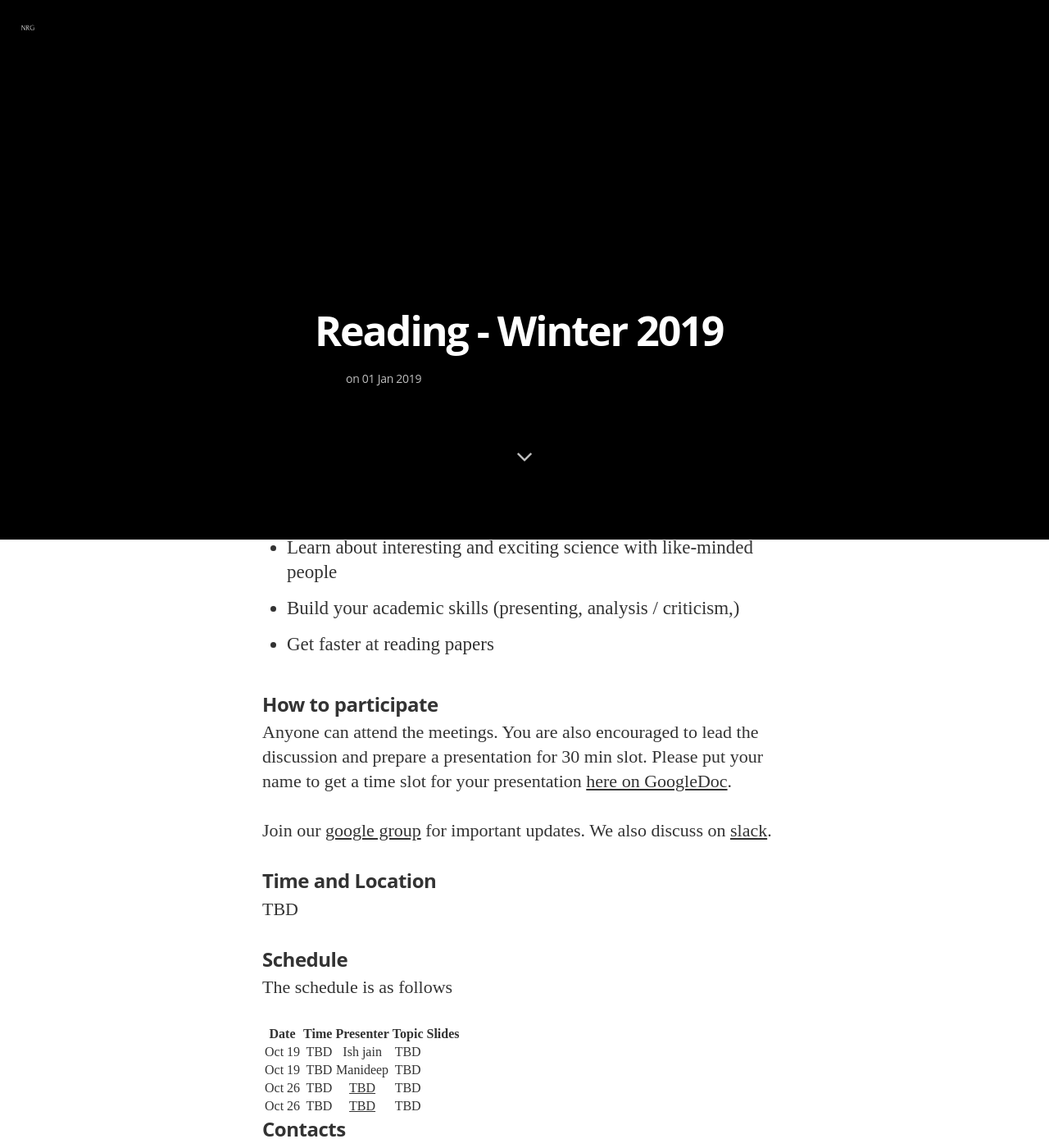
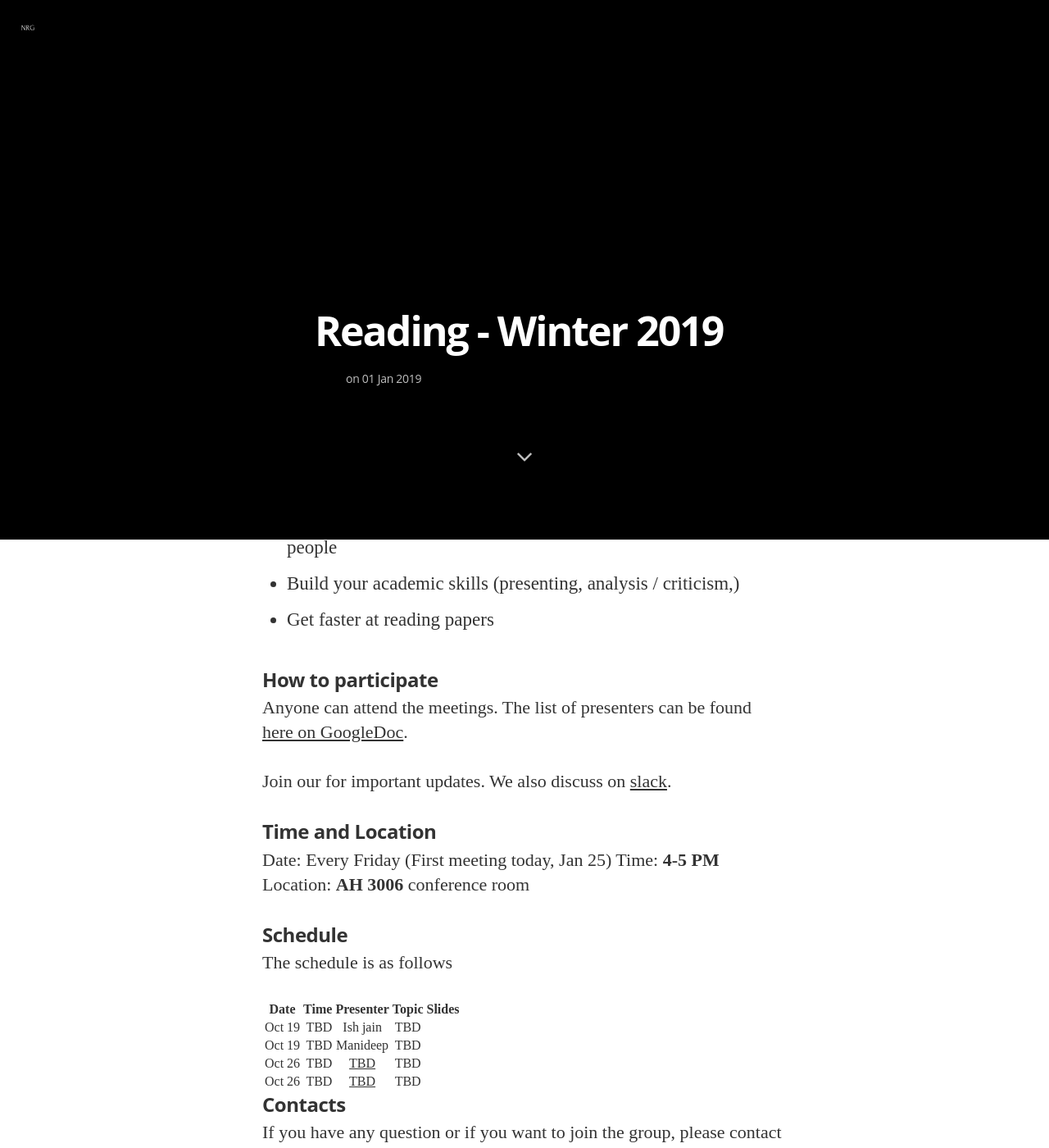
Before and after one commit to nrgucsd/nrgucsd.github.io, a Jekyll site: the page built from _posts/2019-01-01-Reading-Winter2019.markdown, in a window 1280 px wide and 1400 px high, scrolled down 742 px. Shown: the whole window at 82% size. Built offline with Jekyll 4.4.1, drawn with Linux system fonts in a browser that asks for light colours; nearby versions of some CDN libraries; some web fonts are replaced.

Commit message:
Update 2019-01-01-Reading-Winter2019.markdown

```diff
--- a/_posts/2019-01-01-Reading-Winter2019.markdown
+++ b/_posts/2019-01-01-Reading-Winter2019.markdown
@@ -6,8 +6,7 @@ image: /assets/article_images/2014-08-29-welcome-to-jekyll/desktop.JPG
 
 Hi! Welcome to Networks Reading Group for Winter 2019.
 
-This group is for people interested in the areas of communication networks and neural networks! We plan to meet every week and discuss on a relevant topic. The goal is to understand and learn about the current research in the areas of communication networks, AI, and ML. Two people within the group would lead the discussion for 30 min each. You can present a conference paper, research ideas, literature review, book chapter, IEEE standard, or anything you like. You can also borrow some slides form a talk given at conference.
-
+This group is for students interested in the areas of communication networks and neural networks! We meet every week and discuss on a relevant topic. The goal is to understand and learn about the current research in the areas of communication networks, AI, and ML. Someone within the group would lead the discussion every Friday. They can present a conference paper, research ideas, literature review, book chapter, IEEE standard, or anything they like.
 ### Why Participate?
 
 * It’s casual. No pressure!
@@ -18,13 +17,15 @@ This group is for people interested in the areas of communication networks and n
 
 ### How to participate
 
-Anyone can attend the meetings. You are also encouraged to lead the discussion and prepare a presentation for 30 min slot. Please put your name to get a time slot for your presentation [here on GoogleDoc](https://docs.google.com/spreadsheets/d/1bu7PYak81oSgTiqLN81KumtgoSW0caZZuMXu4R-8poA/edit?usp=sharing).
+Anyone can attend the meetings. The list of presenters can be found [here on GoogleDoc](https://docs.google.com/spreadsheets/d/1bu7PYak81oSgTiqLN81KumtgoSW0caZZuMXu4R-8poA/edit?usp=sharing).
 
-Join our [google group](https://groups.google.com/forum/#!forum/nrgucsd) for important updates. We also discuss on [slack](https://join.slack.com/t/nrgucsd/signup).
+Join our for important updates. We also discuss on [slack](https://join.slack.com/t/nrgucsd/signup).
 
 ### Time and Location
 
-TBD
+Date: Every Friday (First meeting today, Jan 25)
+Time: **4-5 PM**
+Location: **AH 3006** conference room
 
 ### Schedule
 
@@ -50,3 +51,5 @@ To add new posts, simply add a file in the `_posts` directory that follows the c
 --->
 
 [GDrive]: https://docs.google.com/spreadsheets/d/1bu7PYak81oSgTiqLN81KumtgoSW0caZZuMXu4R-8poA/edit?usp=sharing
+
+ <!--[google group](https://groups.google.com/forum/#!forum/nrgucsd)-->
```
